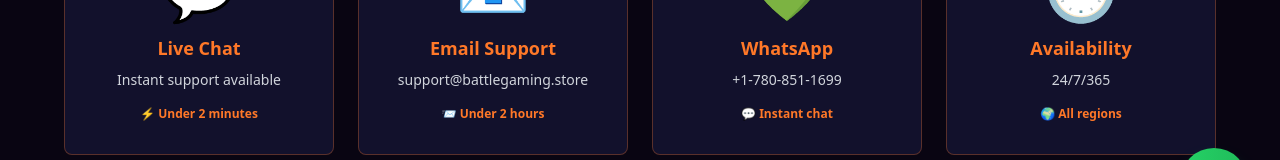
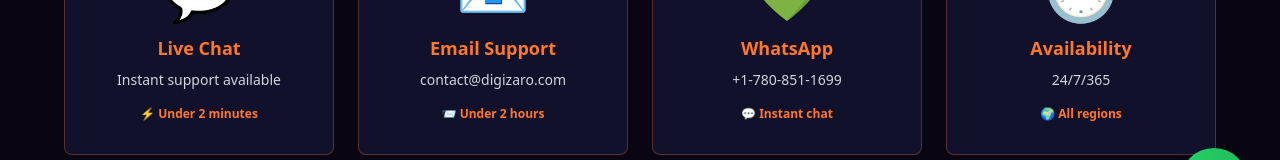
Before and after one commit to jonathan1hivetechsol-bot/battlegaming, a Next.js app: page /contact in a window 1280 px wide. Shown: the part 552-712 px from the top of the page. Built offline with nearby package versions, Linux system fonts and the light colour scheme; no server answers; a web font is replaced by a local one.

Commit message:
Update: Change support email to contact@digizaro.com across all pages

```diff
--- a/app/components/SchemaMarkup.tsx
+++ b/app/components/SchemaMarkup.tsx
@@ -75,7 +75,7 @@
         name: 'BattleGaming',
         url: 'https://battlegaming.store',
         telephone: '+1-780-851-1699',
-        email: 'support@battlegaming.store',
+        email: 'contact@digizaro.com',
         sameAs: ['https://twitter.com/battlegaming', 'https://facebook.com/battlegaming'],
         address: {
           '@type': 'PostalAddress',
@@ -124,7 +124,7 @@
     logo: 'https://battlegaming.store/logo.svg',
     description: 'Elite verified Call of Duty accounts with instant delivery and lifetime warranty',
     telephone: '+1-780-851-1699',
-    email: 'support@battlegaming.store',
+    email: 'contact@digizaro.com',
     address: {
       '@type': 'PostalAddress',
       addressCountry: 'United States',
@@ -139,7 +139,7 @@
       '@type': 'ContactPoint',
       telephone: '+1-780-851-1699',
       contactType: 'Customer Support',
-      email: 'support@battlegaming.store',
+      email: 'contact@digizaro.com',
       areaServed: ['US', 'UK', 'CA'],
       availableLanguage: ['English'],
     },
--- a/app/contact/page.tsx
+++ b/app/contact/page.tsx
@@ -48,7 +48,7 @@
             <div className="bg-[#1a1a3e]/60 p-8 rounded-lg border border-[#FF7828]/30 hover:border-[#FF7828] transition-all duration-300 text-center">
               <div className="text-6xl mb-4">📧</div>
               <h3 className="text-lg font-bold text-[#FF7828] mb-2">Email Support</h3>
-              <p className="text-gray-300 text-sm mb-4">support@battlegaming.store</p>
+              <p className="text-gray-300 text-sm mb-4">contact@digizaro.com</p>
               <div className="text-xs text-[#FF7828] font-bold">📨 Under 2 hours</div>
             </div>
             <div className="bg-[#1a1a3e]/60 p-8 rounded-lg border border-[#FF7828]/30 hover:border-[#FF7828] transition-all duration-300 text-center">
@@ -169,7 +169,7 @@
               </div>
               <div className="bg-[#1a1a3e]/60 p-8 rounded-lg border border-[#FF7828]/30 hover:border-[#FF7828]/60 transition-all duration-300">
                 <h3 className="text-lg font-bold text-[#FF7828] mb-3">📞 How do I contact support?</h3>
-                <p className="text-gray-300 leading-relaxed">Multiple options: Live chat (instant), Email (support@battlegaming.store), WhatsApp (+1-780-851-1699), or this contact form. We respond within 2 hours guaranteed or your money back.</p>
+                <p className="text-gray-300 leading-relaxed">Multiple options: Live chat (instant), Email (contact@digizaro.com), WhatsApp (+1-780-851-1699), or this contact form. We respond within 2 hours guaranteed or your money back.</p>
               </div>
             </div>
           </div>
--- a/app/cookies/page.tsx
+++ b/app/cookies/page.tsx
@@ -249,7 +249,7 @@
             </p>
             <div className="space-y-2">
               <p><strong className="text-white">Privacy Email:</strong> <a href="mailto:privacy@battlegaming.store" className="text-[#FF7828] hover:text-white transition-colors">privacy@battlegaming.store</a></p>
-              <p><strong className="text-white">Support Email:</strong> <a href="mailto:support@battlegaming.store" className="text-[#FF7828] hover:text-white transition-colors">support@battlegaming.store</a></p>
+              <p><strong className="text-white">Support Email:</strong> <a href="mailto:contact@digizaro.com" className="text-[#FF7828] hover:text-white transition-colors">contact@digizaro.com</a></p>
               <p><strong className="text-white">Website:</strong> battlegaming.store</p>
               <p><strong className="text-white">Support Hours:</strong> 24/7 Available</p>
             </div>
--- a/app/refund/page.tsx
+++ b/app/refund/page.tsx
@@ -90,7 +90,7 @@
             <div className="bg-[#1a1a3e]/60 p-6 rounded-lg border border-[#FF7828]/30 space-y-4">
               <div>
                 <h3 className="font-bold text-[#FF7828] mb-2">Step 1: Contact Support</h3>
-                <p className="text-sm">Email us at <strong>support@battlegaming.store</strong> or message us via WhatsApp: <strong>+1-780-851-1699</strong></p>
+                <p className="text-sm">Email us at <strong>contact@digizaro.com</strong> or message us via WhatsApp: <strong>+1-780-851-1699</strong></p>
               </div>
               <div>
                 <h3 className="font-bold text-[#FF7828] mb-2">Step 2: Provide Order Details</h3>
@@ -152,7 +152,7 @@
             <h2 className="text-2xl font-bold text-[#FF7828] mb-4">Questions About Your Refund?</h2>
             <p className="mb-4">Contact our support team immediately:</p>
             <div className="space-y-2">
-              <p><strong>Email:</strong> support@battlegaming.store</p>
+              <p><strong>Email:</strong> contact@digizaro.com</p>
               <p><strong>WhatsApp:</strong> +1-780-851-1699</p>
               <p><strong>Response Time:</strong> Usually within 2 hours</p>
             </div>
--- a/app/terms/page.tsx
+++ b/app/terms/page.tsx
@@ -125,7 +125,7 @@
                 <strong className="text-white">Refund Eligibility:</strong> Refunds are available for accounts that have not been modified, transferred, or compromised. You must contact support within 30 days of purchase.
               </p>
               <p className="leading-relaxed">
-                <strong className="text-white">Dispute Resolution:</strong> If you believe you were charged incorrectly, contact us at support@battlegaming.store within 60 days of the charge.
+                <strong className="text-white">Dispute Resolution:</strong> If you believe you were charged incorrectly, contact us at contact@digizaro.com within 60 days of the charge.
               </p>
             </div>
           </section>
@@ -233,7 +233,7 @@
               If you have questions about these Terms of Service:
             </p>
             <div className="space-y-2">
-              <p><strong className="text-white">Support Email:</strong> <a href="mailto:support@battlegaming.store" className="text-[#FF7828] hover:text-white transition-colors">support@battlegaming.store</a></p>
+              <p><strong className="text-white">Support Email:</strong> <a href="mailto:contact@digizaro.com" className="text-[#FF7828] hover:text-white transition-colors">contact@digizaro.com</a></p>
               <p><strong className="text-white">Legal Inquiries:</strong> <a href="mailto:legal@battlegaming.store" className="text-[#FF7828] hover:text-white transition-colors">legal@battlegaming.store</a></p>
               <p><strong className="text-white">Website:</strong> battlegaming.store</p>
               <p><strong className="text-white">Availability:</strong> 24/7 Support Team</p>
```
Also changed, not shown: 2 other files (tests, documents, lock files or other folders).
